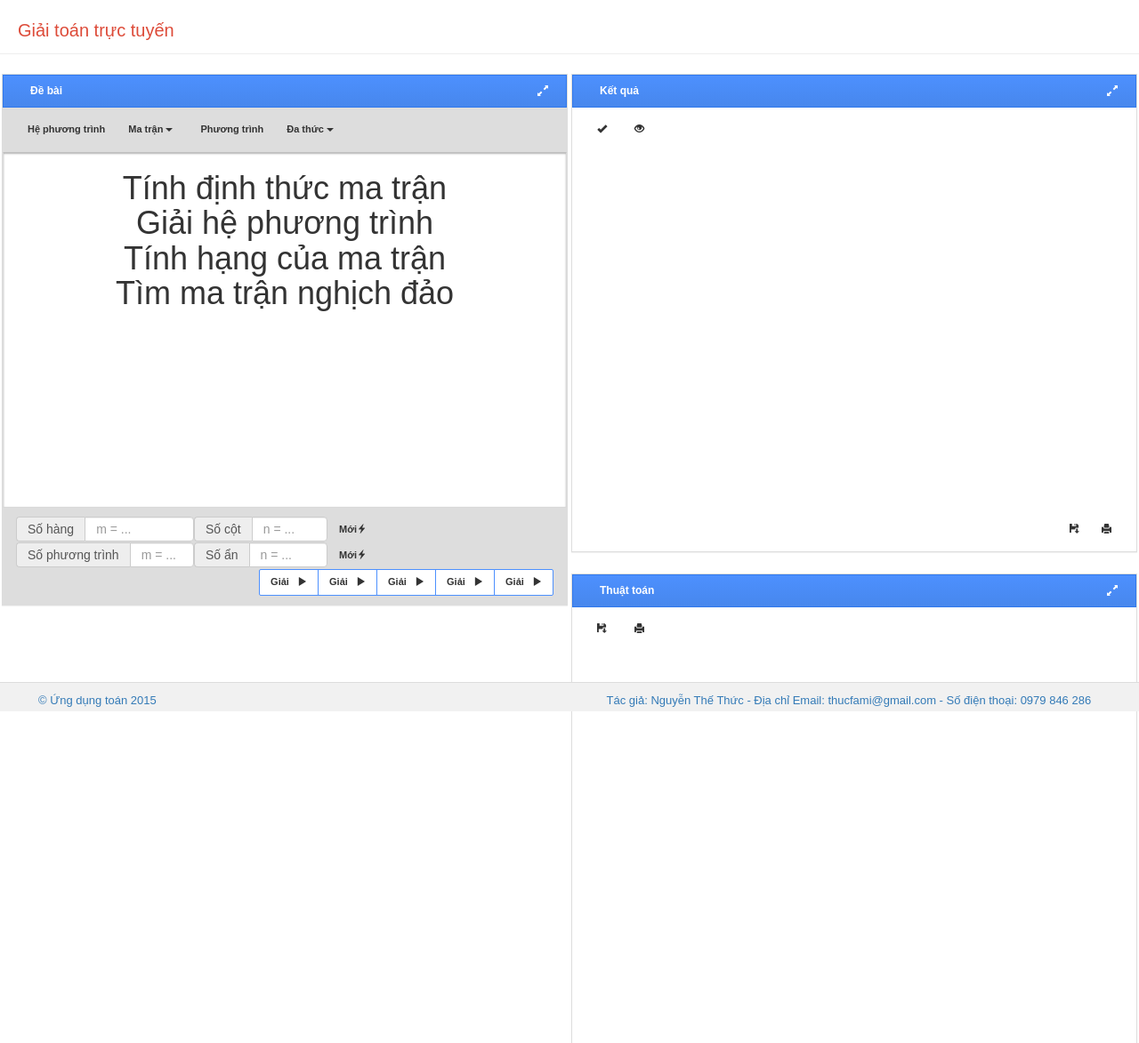
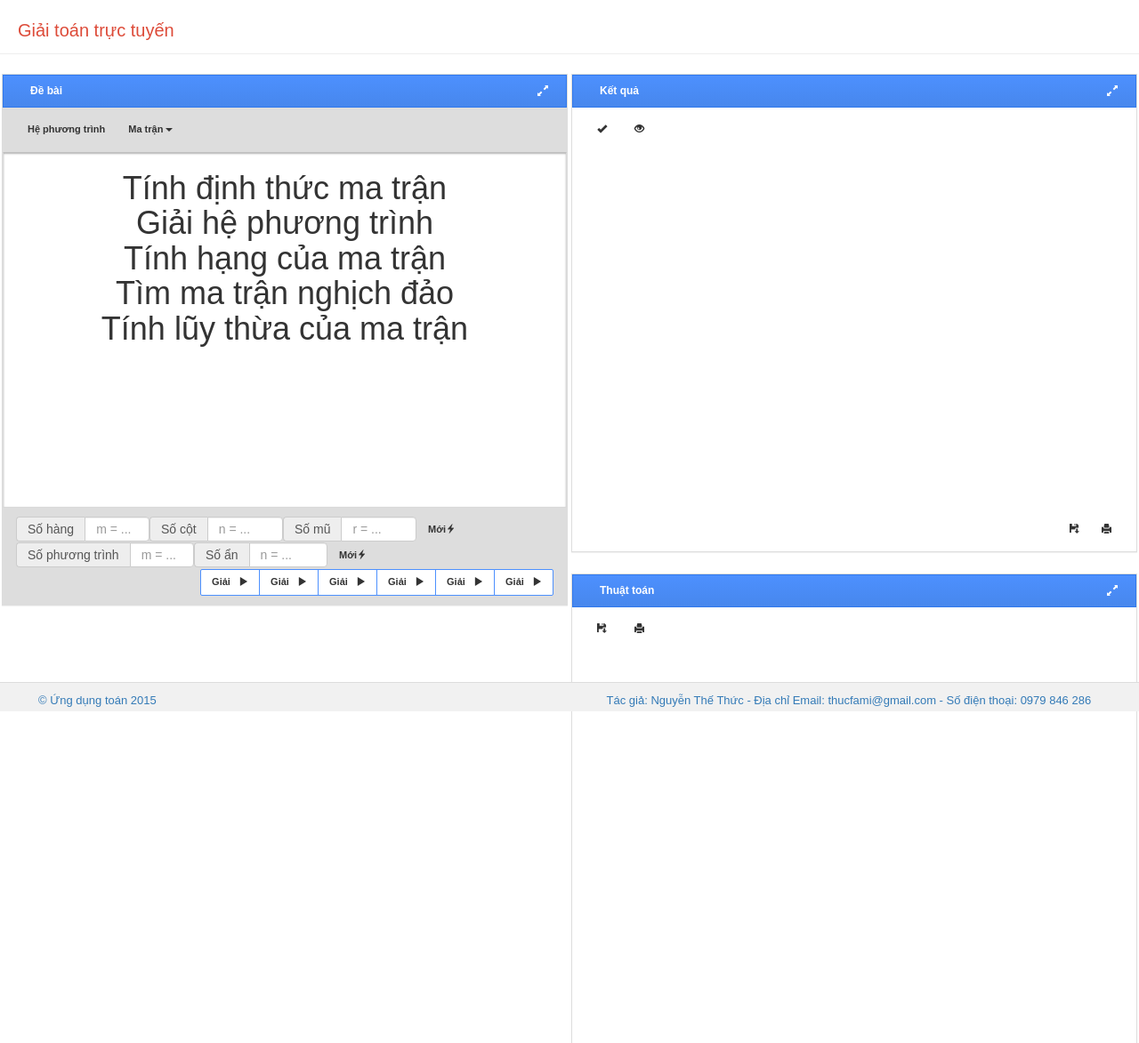
Before and after one commit to thuctoa/ungdungtoanpro, a Yii app: template views/site/design.php in a window 1280 px wide. Shown: the top 1173 px of the page at 89% size. Run offline with PHP 8.4 and a stand-in for Yii, Linux system fonts and the light colour scheme; the template is opened without the code that fills it, so the values that code supplies are empty; some libraries are stand-ins or nearby versions.

Commit message:
Phần hệ, ma trận ở phần đầu vào được hiển thị

```diff
--- a/views/site/design.php
+++ b/views/site/design.php
@@ -40,40 +40,40 @@
                                 </a>
 
                           </li>
-                          <li>
+                          <li onclick="chonloaigiai('4')">
                                 <a >
                                     <?=Yii::t('app','Lũy thừa')?>
                                 </a>
                           </li>
                         </ul>
                     </div>
-                    <button type="button" class="btn btn-default" onclick="chonloaigiai('2')" >
-                        <?=Yii::t('app','Phương trình')?>
+<!--                    <button type="button" class="btn btn-default">
+                        <?php //echo Yii::t('app','Phương trình');?>
                     </button>
                      <div class="btn-group" role="group">
                         <button type="button" class="btn btn-default dropdown-toggle" data-toggle="dropdown" aria-haspopup="true" aria-expanded="false">
-                            <?=Yii::t('app','Đa thức')?>
+                            <?php //echo Yii::t('app','Đa thức');?>
                             <span class="caret"></span>
                         </button>
                         <ul class="dropdown-menu">
-                          <li onclick="chonloaigiai('3')">
+                          <li >
                                 <a >
-                                    <?=Yii::t('app','Nhân đa thức')?>
+                                    <?php //echo Yii::t('app','Nhân đa thức');?>
                                 </a>
                           </li>
                           <li>
                                 <a >
-                                    <?=Yii::t('app','Chia đa thức')?>
+                                    <?php //echo Yii::t('app','Chia đa thức');?>
                                 </a>
                           </li>
                           <li>
                                 <a >
-                                     <?=Yii::t('app','Lũy thừa')?>
+                                     <?php //echo Yii::t('app','Lũy thừa');?>
                                 </a>
 
                           </li>
                         </ul>
-                    </div>
+                    </div>-->
                 </div>
                 <div class="panel-body" id="dau-vao" >
                     <div id="noi-dung-dau-vao">
@@ -98,6 +98,10 @@
                                 <?=Yii::t('app','Tìm ma trận nghịch đảo')?>
 
                             </div>
+                            <div class="chon-loai-4">
+                                <?=Yii::t('app','Tính lũy thừa của ma trận')?>
+
+                            </div>
                         </h1>
                         <div id="noi-dung-dau-vao-chen">
 
@@ -107,8 +111,8 @@
                 </div>
                 <div class="btn-toolbar nut-ma-tran" role="toolbar" aria-label="...">
 
-                    <div class="chon-loai-0 chon-loai-2 chon-loai-3">
-                        <div class="input-group" style="width: 200px;">
+                    <div class="chon-loai-0 chon-loai-2 chon-loai-3 chon-loai-4">
+                        <div class="input-group" style="width: 150px;">
                             <span class="input-group-addon" id="sizing-addon1">
                                 <?=Yii::t('app','Số hàng')?>
                             </span>
@@ -124,6 +128,15 @@
                                    onchange="thay_doi();"
                                    id="cot" placeholder="n = ...">
                         </div><!-- /input-group -->
+                        <div class="chon-loai-4">
+                            <div class="input-group" style="width: 150px;">
+                                <span class="input-group-addon" id="sizing-addon1">
+                                    <?=Yii::t('app','Số mũ')?>
+                                </span>
+                                <input type="text" class="form-control"
+                                       id="somu" placeholder="r = ...">
+                            </div><!-- /input-group -->
+                        </div>
                         <div class="btn-group" role="group" aria-label="...">
                             <button type="button" class="btn btn-default"
                                     onclick="thay_doi();"
@@ -132,6 +145,7 @@
                             </button>
                         </div>
                     </div>
+
                     <div class="btn-group  chon-loai-1 nut-ma-tran" role="group" aria-label="...">
                         <div class="input-group" style="width: 200px;">
                             <span class="input-group-addon" id="sizing-addon1">
@@ -180,6 +194,12 @@
                         <button type="button"
                                 onclick="giai_matran('nghichdao');"
                                 class="btn btn-default nut-giai chon-loai-3"
+                                title="<?=Yii::t('app','Giải')?>">
+                            <?=Yii::t('app','Giải')?> &nbsp <span class="glyphicon glyphicon-play"></span>
+                        </button>
+                        <button type="button"
+                                onclick="giai_matran('luythua');"
+                                class="btn btn-default nut-giai chon-loai-4"
                                 title="<?=Yii::t('app','Giải')?>">
                             <?=Yii::t('app','Giải')?> &nbsp <span class="glyphicon glyphicon-play"></span>
                         </button>
--- a/web/js/fullscreen.js
+++ b/web/js/fullscreen.js
@@ -92,7 +92,7 @@ $(document).ready(function () {
 });
 function chonloaigiai(so){
 
-    for(var i=0;i<4;i++){
+    for(var i=0;i<5;i++){
         if(i!=so){
             chonloaian(i);
         }
```
